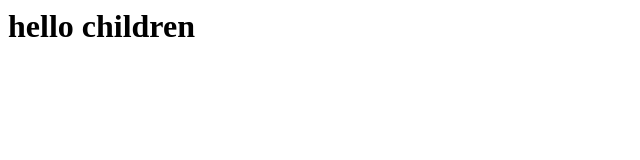
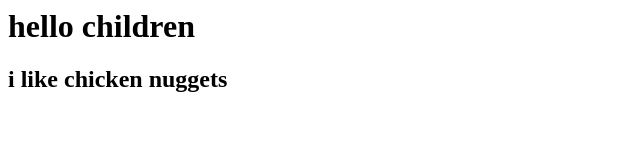
Before and after one commit to d100stacks/devilmaycry, a plain HTML site: page index.html in a window 1280 px wide. Shown: the whole page, without its empty margins (0-640 px from the left). Drawn offline with Linux system fonts and the light colour scheme.

Commit message:
Update index.html

```diff
--- a/index.html
+++ b/index.html
@@ -5,5 +5,8 @@
 <h1>
   hello children
 </h1>
+  <h2>
+    i like chicken nuggets
+  </h2>
 </body>
 </html>
```
